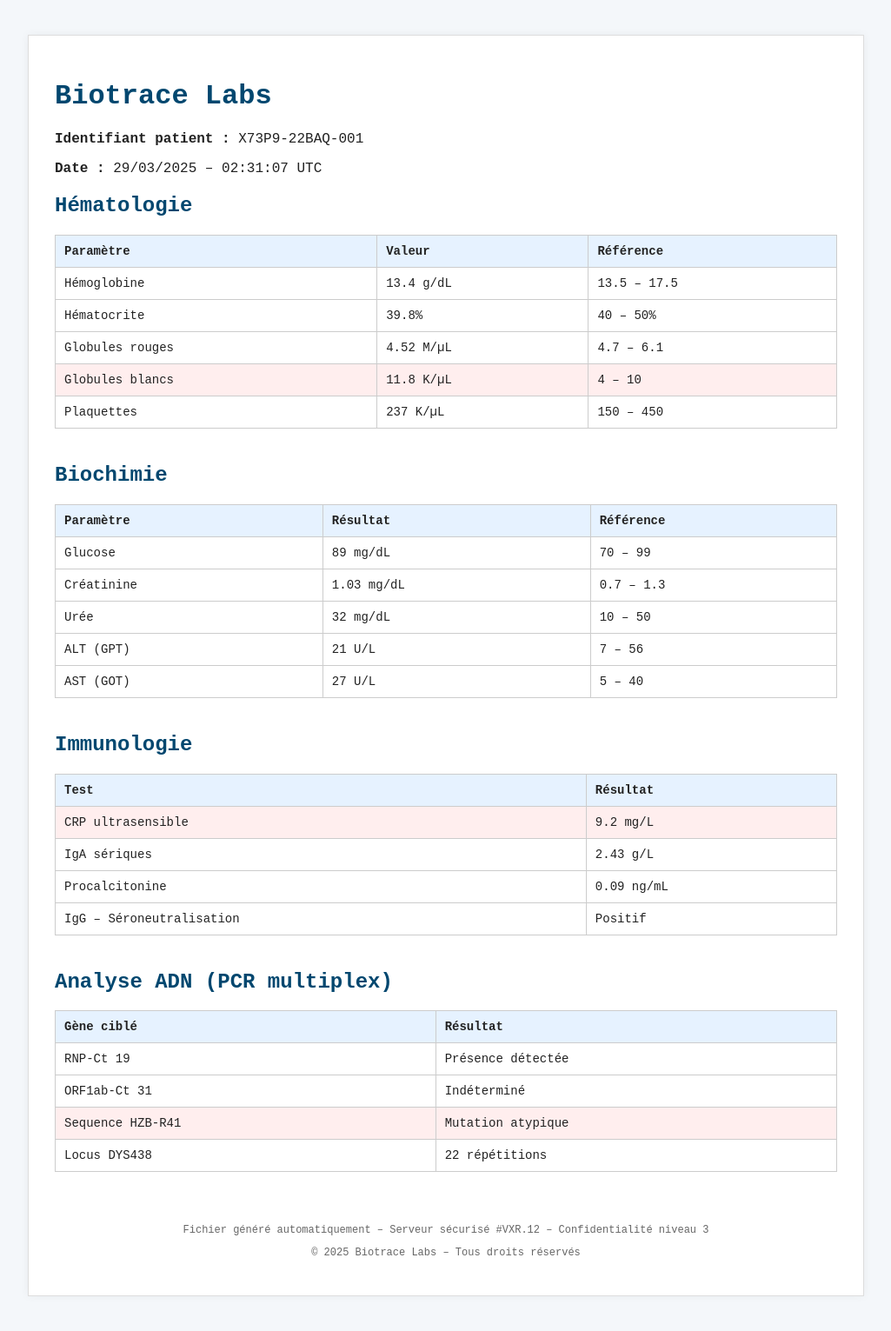
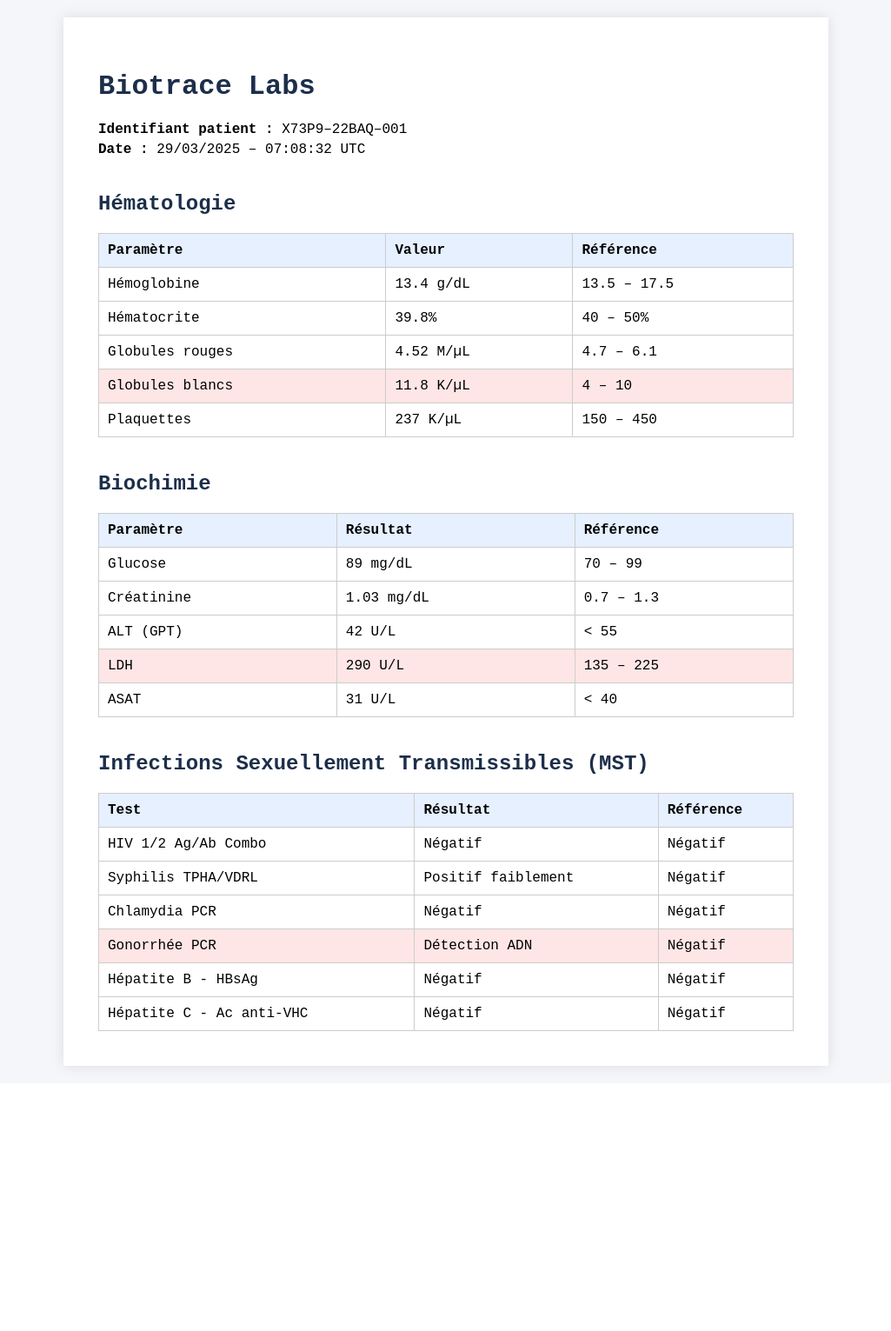
Before and after one commit to louske13/shadowgate, a Flask app: template templates/biotrace.html in a window 1280 px wide. Shown: the whole page at 87% size, without its empty margins (127-1152 px from the left). After the commit the page ends 1237 px from the top, so only its background shows below. Run offline with Flask 3, Linux system fonts and the light colour scheme; the template is opened without the code that fills it, so the values that code supplies are empty.

Commit message:
Ajout des marqueurs MST dans biotrace.html

```diff
--- a/templates/biotrace.html
+++ b/templates/biotrace.html
@@ -5,55 +5,55 @@
     <title>Biotrace Labs – Résultats Patient</title>
     <style>
         body {
-            background-color: #f4f7fa;
-            font-family: "Courier New", Courier, monospace;
-            color: #222;
+            font-family: 'Courier New', Courier, monospace;
+            background-color: #f4f6fa;
             margin: 0;
+            padding: 20px;
+        }
+        .report {
+            background-color: white;
+            max-width: 800px;
+            margin: auto;
             padding: 40px;
+            box-shadow: 0px 0px 15px rgba(0, 0, 0, 0.1);
         }
         h1, h2 {
-            color: #00476f;
-        }
-        .container {
-            max-width: 900px;
-            margin: auto;
-            background-color: #fff;
-            padding: 30px;
-            border: 1px solid #ddd;
-            box-shadow: 0 0 10px rgba(0,0,0,0.05);
+            color: #1c2e4a;
         }
         .section {
-            margin-bottom: 40px;
+            margin-top: 40px;
         }
         table {
             width: 100%;
             border-collapse: collapse;
-            font-size: 14px;
+            margin-top: 10px;
         }
         th, td {
+            padding: 10px;
             border: 1px solid #ccc;
-            padding: 10px;
+        }
+        th {
+            background-color: #e6f0ff;
             text-align: left;
         }
-        th {
-            background-color: #e6f2ff;
+        .alert {
+            background-color: #ffe6e6;
         }
-        .footer {
-            text-align: center;
-            font-size: 12px;
-            margin-top: 60px;
-            color: #666;
+        .metadata {
+            margin-bottom: 30px;
         }
-        .highlight {
-            background-color: #ffeeee;
+        .metadata p {
+            margin: 5px 0;
         }
     </style>
 </head>
 <body>
-    <div class="container">
+    <div class="report">
         <h1>Biotrace Labs</h1>
-        <p><strong>Identifiant patient :</strong> X73P9-22BAQ-001</p>
-        <p><strong>Date :</strong> 29/03/2025 – 02:31:07 UTC</p>
+        <div class="metadata">
+            <p><strong>Identifiant patient :</strong> X73P9–22BAQ–001</p>
+            <p><strong>Date :</strong> 29/03/2025 – 07:08:32 UTC</p>
+        </div>
 
         <div class="section">
             <h2>Hématologie</h2>
@@ -62,7 +62,7 @@
                 <tr><td>Hémoglobine</td><td>13.4 g/dL</td><td>13.5 – 17.5</td></tr>
                 <tr><td>Hématocrite</td><td>39.8%</td><td>40 – 50%</td></tr>
                 <tr><td>Globules rouges</td><td>4.52 M/µL</td><td>4.7 – 6.1</td></tr>
-                <tr class="highlight"><td>Globules blancs</td><td>11.8 K/µL</td><td>4 – 10</td></tr>
+                <tr class="alert"><td>Globules blancs</td><td>11.8 K/µL</td><td>4 – 10</td></tr>
                 <tr><td>Plaquettes</td><td>237 K/µL</td><td>150 – 450</td></tr>
             </table>
         </div>
@@ -73,37 +73,23 @@
                 <tr><th>Paramètre</th><th>Résultat</th><th>Référence</th></tr>
                 <tr><td>Glucose</td><td>89 mg/dL</td><td>70 – 99</td></tr>
                 <tr><td>Créatinine</td><td>1.03 mg/dL</td><td>0.7 – 1.3</td></tr>
-                <tr><td>Urée</td><td>32 mg/dL</td><td>10 – 50</td></tr>
-                <tr><td>ALT (GPT)</td><td>21 U/L</td><td>7 – 56</td></tr>
-                <tr><td>AST (GOT)</td><td>27 U/L</td><td>5 – 40</td></tr>
+                <tr><td>ALT (GPT)</td><td>42 U/L</td><td>&lt; 55</td></tr>
+                <tr class="alert"><td>LDH</td><td>290 U/L</td><td>135 – 225</td></tr>
+                <tr><td>ASAT</td><td>31 U/L</td><td>&lt; 40</td></tr>
             </table>
         </div>
 
         <div class="section">
-            <h2>Immunologie</h2>
+            <h2>Infections Sexuellement Transmissibles (MST)</h2>
             <table>
-                <tr><th>Test</th><th>Résultat</th></tr>
-                <tr class="highlight"><td>CRP ultrasensible</td><td>9.2 mg/L</td></tr>
-                <tr><td>IgA sériques</td><td>2.43 g/L</td></tr>
-                <tr><td>Procalcitonine</td><td>0.09 ng/mL</td></tr>
-                <tr><td>IgG – Séroneutralisation</td><td>Positif</td></tr>
+                <tr><th>Test</th><th>Résultat</th><th>Référence</th></tr>
+                <tr><td>HIV 1/2 Ag/Ab Combo</td><td>Négatif</td><td>Négatif</td></tr>
+                <tr><td>Syphilis TPHA/VDRL</td><td>Positif faiblement</td><td>Négatif</td></tr>
+                <tr><td>Chlamydia PCR</td><td>Négatif</td><td>Négatif</td></tr>
+                <tr class="alert"><td>Gonorrhée PCR</td><td>Détection ADN</td><td>Négatif</td></tr>
+                <tr><td>Hépatite B - HBsAg</td><td>Négatif</td><td>Négatif</td></tr>
+                <tr><td>Hépatite C - Ac anti-VHC</td><td>Négatif</td><td>Négatif</td></tr>
             </table>
-        </div>
-
-        <div class="section">
-            <h2>Analyse ADN (PCR multiplex)</h2>
-            <table>
-                <tr><th>Gène ciblé</th><th>Résultat</th></tr>
-                <tr><td>RNP-Ct 19</td><td>Présence détectée</td></tr>
-                <tr><td>ORF1ab-Ct 31</td><td>Indéterminé</td></tr>
-                <tr class="highlight"><td>Sequence HZB-R41</td><td>Mutation atypique</td></tr>
-                <tr><td>Locus DYS438</td><td>22 répétitions</td></tr>
-            </table>
-        </div>
-
-        <div class="footer">
-            <p>Fichier généré automatiquement – Serveur sécurisé #VXR.12 – Confidentialité niveau 3</p>
-            <p>© 2025 Biotrace Labs – Tous droits réservés</p>
         </div>
     </div>
 </body>
```
